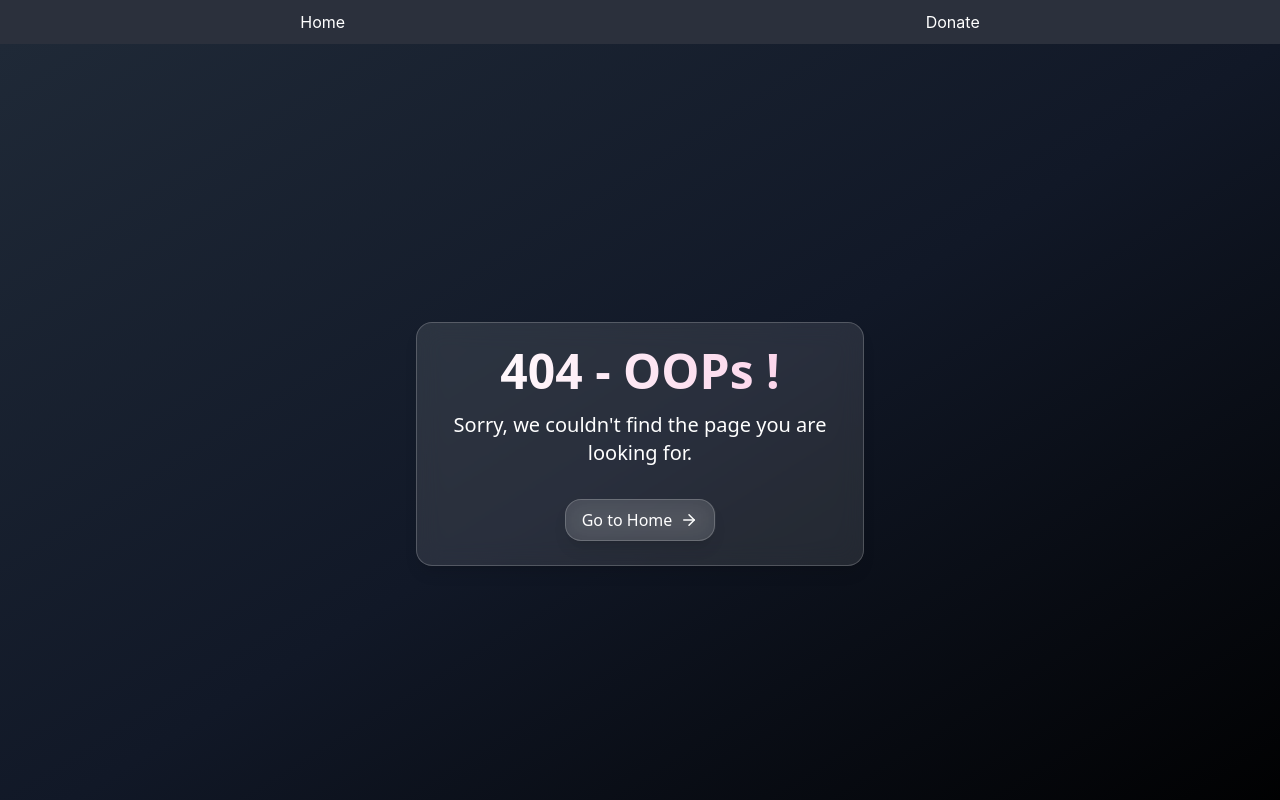
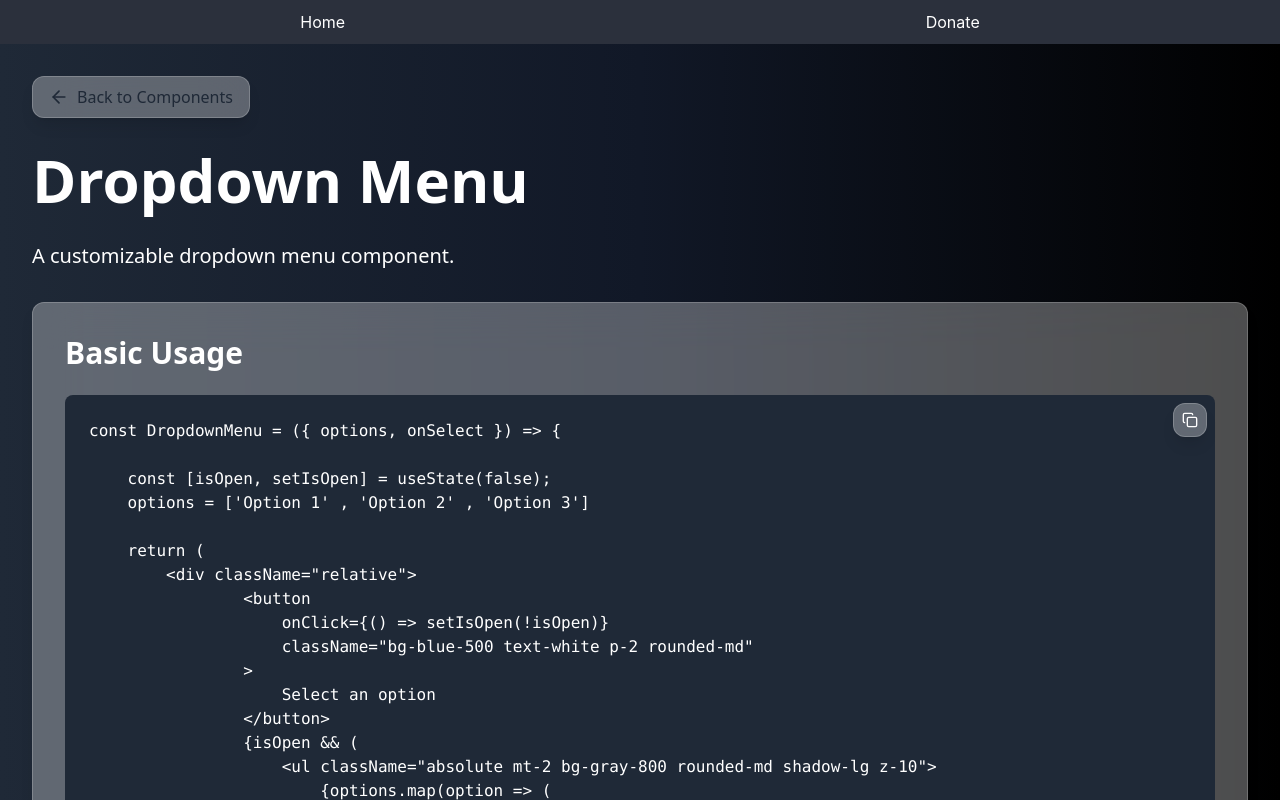
Before and after one commit to Jaishree2310/GlassyUI-Components, a React (Create React App) app: page /dropdown-details in a window 1280 px wide. Before the commit this address had no page. Shown: the top 800 px of the page. Built offline with nearby package versions, Linux system fonts and the light colour scheme.

Commit message:
added dropdown menu component

```diff
--- a/src/App.tsx
+++ b/src/App.tsx
@@ -17,6 +17,7 @@ import GlassMorphismGenrator from './components/GlassMorphismGenrator';
 import SliderDetailsPage from './components/SliderDetailsPage';
 import DonationPage from './components/DonationPage';
 import Header from './components/Header';
+import DropdowndetailsPage from './components/DropdowndetailsPage';
 
 const App: React.FC = () => {
   return (
@@ -40,6 +41,7 @@ const App: React.FC = () => {
         <Route path='/navigation-details' element={<NavigationDetailsPage />} />
         <Route path='/generator' element={<GlassMorphismGenrator />} />
         <Route path='/slider-details' element={<SliderDetailsPage />} />
+        <Route path='/dropdown-details' element={<DropdowndetailsPage />} />
 
         {/*the DonationPage route */}
         <Route path='/' element={<GlassyUILandingPage />} />
--- /dev/null
+++ b/src/components/DropdowndetailsPage.tsx
@@ -0,0 +1,148 @@
+import React, { useState } from 'react';
+import { useNavigate } from 'react-router-dom';
+import { ArrowLeft, Copy, Check } from 'lucide-react';
+import BackToTopButton from './BackToTop';
+
+interface DropdownMenuProps {
+    options: string[];
+    onSelect: (option: string) => void;
+}
+
+const DropdownMenu: React.FC<DropdownMenuProps> = ({ options, onSelect }) => {
+    const [isOpen, setIsOpen] = useState(false);
+
+    return (
+        <div className="relative">
+            <button
+                onClick={() => setIsOpen(!isOpen)}
+                className="bg-blue-500 text-white p-2 rounded-md"
+            >
+                Select an option
+            </button>
+            {isOpen && (
+                <ul className="absolute mt-2 bg-gray-800 rounded-md shadow-lg z-10">
+                    {options.map(option => (
+                        <li
+                            key={option}
+                            onClick={() => { onSelect(option); setIsOpen(false); }}
+                            className="p-2 hover:bg-gray-600 cursor-pointer"
+                        >
+                            {option}
+                        </li>
+                    ))}
+                </ul>
+            )}
+        </div>
+    );
+};
+
+
+
+
+const DropdownMenuDetailsPage: React.FC = () => {
+    const navigate = useNavigate();
+    const [copiedStates, setCopiedStates] = useState<{ [key: string]: boolean }>({});
+    const [selectedOption, setSelectedOption] = useState<string>('Option 1');
+
+    const getGlassyClasses = () => {
+        return 'backdrop-filter backdrop-blur-xl bg-white/30 border border-white/20 rounded-xl shadow-lg transition-all duration-300 max-sm:px-0';
+    };
+
+    const copyToClipboard = (text: string, key: string) => {
+        navigator.clipboard.writeText(text).then(() => {
+            setCopiedStates(prev => ({ ...prev, [key]: true }));
+            setTimeout(() => setCopiedStates(prev => ({ ...prev, [key]: false })), 2000);
+        });
+    };
+
+    const CopyButton: React.FC<{ text: string, codeKey: string }> = ({ text, codeKey }) => (
+        <button
+            onClick={() => copyToClipboard(text, codeKey)}
+            className={`absolute top-2 right-2 ${getGlassyClasses()} p-2 hover:bg-white/40 transition-all duration-300 z-10`}
+            title="Copy to clipboard"
+        >
+            {copiedStates[codeKey] ? <Check size={16} className="text-green-600" /> : <Copy size={16} className="text-white" />}
+        </button>
+    );
+
+    const basicUsageCode = `const DropdownMenu = ({ options, onSelect }) => {
+
+    const [isOpen, setIsOpen] = useState(false);
+    options = ['Option 1' , 'Option 2' , 'Option 3']
+
+    return (
+        <div className="relative">
+                <button
+                    onClick={() => setIsOpen(!isOpen)}
+                    className="bg-blue-500 text-white p-2 rounded-md"
+                >
+                    Select an option
+                </button>
+                {isOpen && (
+                    <ul className="absolute mt-2 bg-gray-800 rounded-md shadow-lg z-10">
+                        {options.map(option => (
+                            <li
+                                key={option}
+                                onClick={() => { onSelect(option); setIsOpen(false); }}
+                                className="p-2 hover:bg-gray-600 cursor-pointer"
+                            >
+                                {option}
+                            </li>
+                        ))}
+                    </ul>
+                )}
+            </div>
+        );
+    };`;
+
+    const dropdownExampleCode = `<DropdownMenu
+  options={['Option 1', 'Option 2', 'Option 3']}
+  onSelect={(option) => console.log('Selected:', option)}
+/>`;
+
+    return (
+        <div className="min-h-screen p-8 font-sans bg-gradient-to-r from-gray-800 via-gray-900 to-black text-white relative">
+            <BackToTopButton />
+            <div className="relative z-10">
+                <button
+                    onClick={() => navigate(-1)}
+                    className={`mb-8 flex items-center ${getGlassyClasses()} px-4 py-2 hover:bg-white/40 transition-all duration-300 text-gray-800`}
+                >
+                    <ArrowLeft size={20} className="mr-2" />
+                    Back to Components
+                </button>
+
+                <h1 className="text-6xl font-bold mb-8 text-white">Dropdown Menu</h1>
+                <p className="text-xl mb-8 text-white">A customizable dropdown menu component.</p>
+
+                <div className={`${getGlassyClasses()} p-8 mb-8 relative`}>
+                    <h2 className="text-3xl font-bold mb-6 text-white">Basic Usage</h2>
+                    <div className="relative">
+                        <pre className="bg-gray-800 text-white p-6 rounded-lg overflow-x-auto whitespace-pre-wrap max-sm:text-[0.55rem]">
+                            {basicUsageCode}
+                        </pre>
+                        <CopyButton text={basicUsageCode} codeKey="basicUsage" />
+                    </div>
+                </div>
+
+                <div className={`${getGlassyClasses()} p-8 mb-8`}>
+                    <h2 className="text-3xl font-bold mb-6 text-white">Example Dropdown Menu</h2>
+                    <p className="mb-6 text-lg text-white">An example implementation of a dropdown menu.</p>
+                    <DropdownMenu
+                        options={['Option 1', 'Option 2', 'Option 3']}
+                        onSelect={(option) => setSelectedOption(option)}
+                    />
+                    <p className="mt-4">Selected: {selectedOption}</p>
+                    <div className="relative mt-8">
+                        <pre className="bg-gray-800 text-white p-6 rounded-lg overflow-x-auto whitespace-pre-wrap max-sm:text-[0.55rem]">
+                            {dropdownExampleCode}
+                        </pre>
+                        <CopyButton text={dropdownExampleCode} codeKey="dropdownExample" />
+                    </div>
+                </div>
+            </div>
+        </div>
+    );
+};
+
+export default DropdownMenuDetailsPage;
--- a/src/components/GlassyUIComponentsPage.tsx
+++ b/src/components/GlassyUIComponentsPage.tsx
@@ -26,6 +26,7 @@ const GlassyUIComponentsPage: React.FC = () => {
   const navigate = useNavigate();
   const [isMenuOpen, setIsMenuOpen] = useState(false);
   const [isPopupOpen, setIsPopupOpen] = useState(false);
+  const [isPopupOpen2, setIsPopupOpen2] = useState(false);
   const githubRepoUrl = 'https://github.com/Jaishree2310/GlassyUI-Components';
 
   const getGlassyClasses = () => {
@@ -37,6 +38,14 @@ const GlassyUIComponentsPage: React.FC = () => {
   const navigateToLandingPage = () => {
     navigate('/');
   };
+  const [selectedOption, setSelectedOption] = useState<string>(''); // Track the selected option
+
+  const handleOptionSelect = (option: string) => {
+    setSelectedOption(option);
+    console.log('Selected option:', option);
+    setIsPopupOpen2(false); // Close the dropdown after selection
+  };
+
 
   return (
     <div className='min-h-screen font-sans bg-gradient-to-br from-gray-800 via-gray-900 to-black text-white'>
@@ -347,6 +356,43 @@ const GlassyUIComponentsPage: React.FC = () => {
                 </Tooltip>
               </div>
             </ComponentCard>
+
+            <ComponentCard
+              title='Dropdown Menu'
+              description='Select an option from the dropdown menu.'
+              icon={<AlignLeft size={24} />}
+              onClick={() => navigate('/dropdown-details')}
+            >
+              <div className="relative p-4 rounded-lg shadow-lg bg-white/10 pt-0">
+                <div
+                  className="flex items-center mt-4 cursor-pointer rounded-3xl"
+                  onClick={(e) => {
+                    e.stopPropagation();
+                    setIsPopupOpen2((prev) => !prev); // Toggle dropdown visibility
+                  }}
+                >
+                  <span className="w-full px-4 py-2 mt-2 bg-transparent border rounded focus:outline-none focus:ring-2 focus:ring-blue-500">
+                    {selectedOption || 'Select an option'}
+                  </span>
+                </div>
+
+                {isPopupOpen2 && (
+                  <div className="absolute z-10 mt-1 w-full bg-gray-800 text-white rounded shadow-lg">
+                    {['options1', 'options2', 'options3'].map((option, index) => (
+
+                      <div
+                        key={option}
+                        className="px-4 py-2 hover:bg-gray-700 cursor-pointer"
+                        onClick={() => handleOptionSelect(option)}
+                      >
+                        {option}
+                      </div>
+                    ))}
+                  </div>
+                )}
+              </div>
+            </ComponentCard>
+
           </div>
         </main>
       </div>
```
